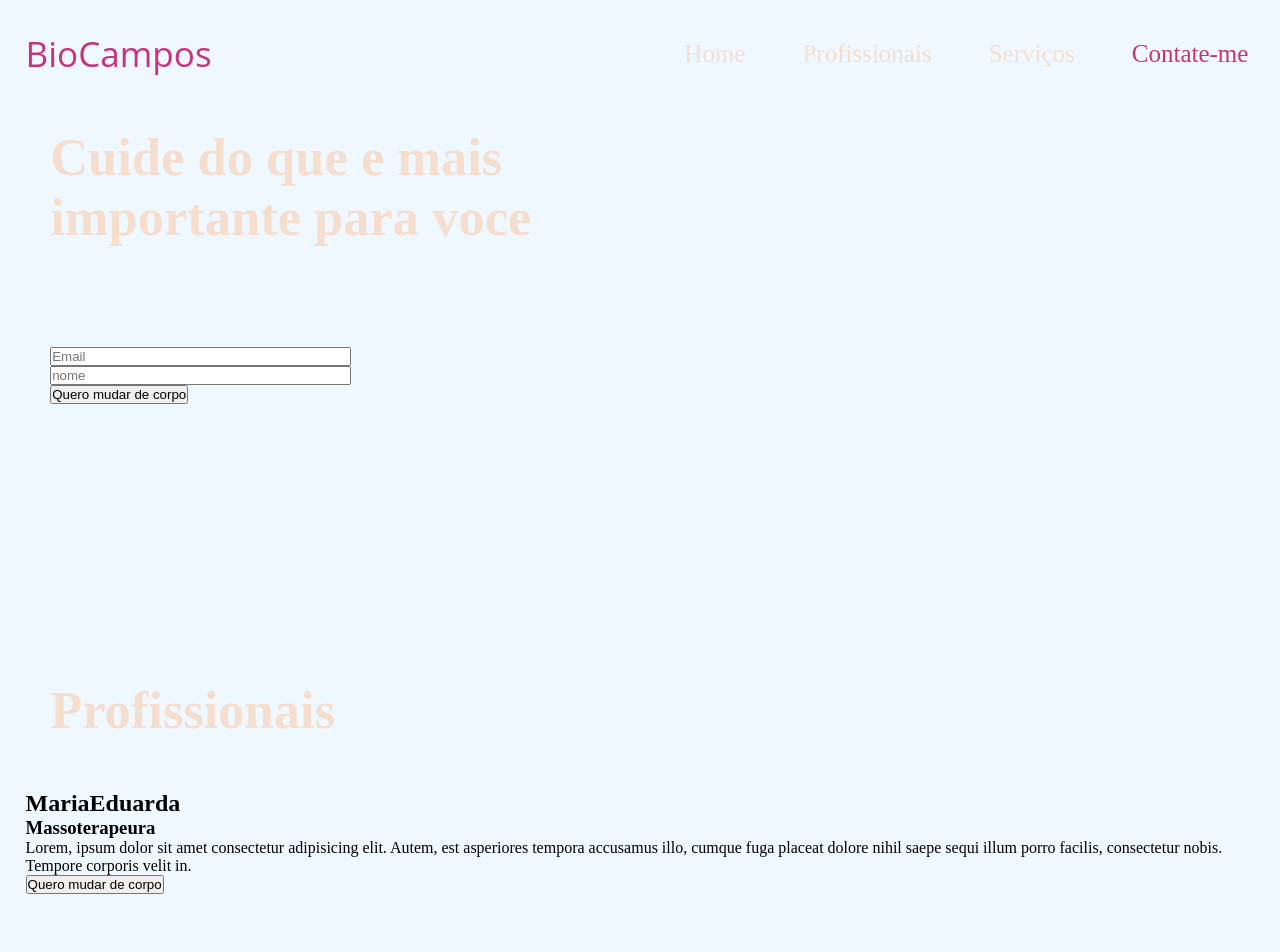
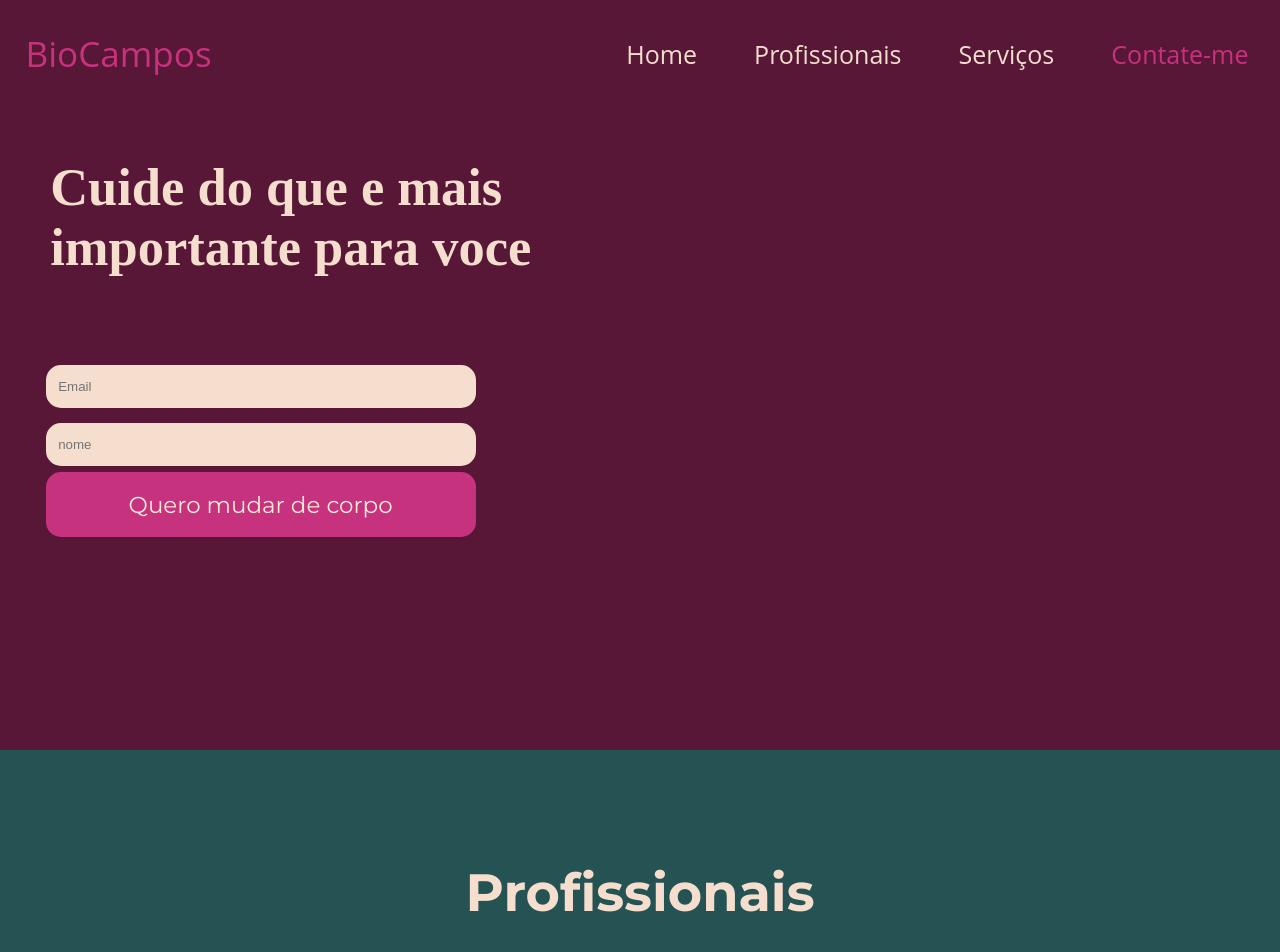
Before and after one commit to PeedrooDev/Clinica, a plain HTML site: page index.html in a window 1280 px wide. Shown: the top 952 px of the page. Drawn offline with Linux system fonts and the light colour scheme; a web font is replaced by a local one.

Commit message:
Update style.css

```diff
--- a/style.css
+++ b/style.css
@@ -1,6 +1,8 @@
 
 @import url('https://fonts.googleapis.com/css2?family=Roboto:ital,wght@0,100;0,300;0,400;0,500;0,700;0,900;1,100;1,300;1,400;1,500;1,700;1,900&display=swap');
 @import url('https://fonts.googleapis.com/css2?family=Montaga&family=Roboto:ital,wght@0,100;0,300;0,400;0,500;0,700;0,900;1,100;1,300;1,400;1,500;1,700;1,900&display=swap');
+@import url('https://fonts.googleapis.com/css2?family=Montaga&family=Montserrat:ital,wght@0,100..900;1,100..900&display=swap');
+
 
 *{
     padding: 0;
@@ -22,8 +24,7 @@ html,body{
 
 /**/
 section{
-    height: 600px;
-    background-color: aliceblue;
+    height: 750px;
     font-family: "Montaga", serif;
 }
 
@@ -41,6 +42,7 @@ section  .logo{
 }
 
 .nav-desktop{
+    font-family: "Open Sans", sans-serif;
     font-size: 25px;
     display: flex;
 }
@@ -72,20 +74,61 @@ section  .logo{
 .text{
     font-size: 35px;
     font-family: "Montaga", serif;
-    padding: 50px 2%;
+    padding: 80px 2%;
     color: #F5DECE;
+
 }
 
 .form{
     display: inline-block;
-    padding: 50px 2%;
-    width: 350px;
+    padding-left: 20px;
+    width: 450px;
     height: 200px;
-
+    line-height: 3.6;
 }
 
 .form input[type="text"]{
     width: 100%;
+    border: 4px solid #F5DECE;
+    border-radius: 15px;
+    padding: 10px 2%;
+    background: #F5DECE;
 }
 
+.form input[placeholder="Email"] ,
+.form input[placeholder="nome"] {
+    color: #C6327E;
+}
+
+
+.form input[type="button"] {
+    cursor: pointer;
+    padding-top: 15px;
+    width: 100%;
+    height: 65px;
+    border: 0px solid #F5DECE;
+    border-radius: 15px;
+    padding: 10px 2%;
+    background: #C6327E;
+    color: antiquewhite;
+    font-size: 23px;
+ font-family: "Montserrat", sans-serif;
+}
  /*FIM SECTION 01*/
+
+.section02{
+    height: 750px;
+    background: rgb(37, 83, 83);
+}
+
+.section02  .text h1{
+    text-align: center;
+     font-family: "Montserrat", sans-serif;;
+}
+
+.section02 .profissionais_container{
+    max-width: 600px;
+    width: 300px;
+    height: 400px;
+    background: #581736;
+}
```
